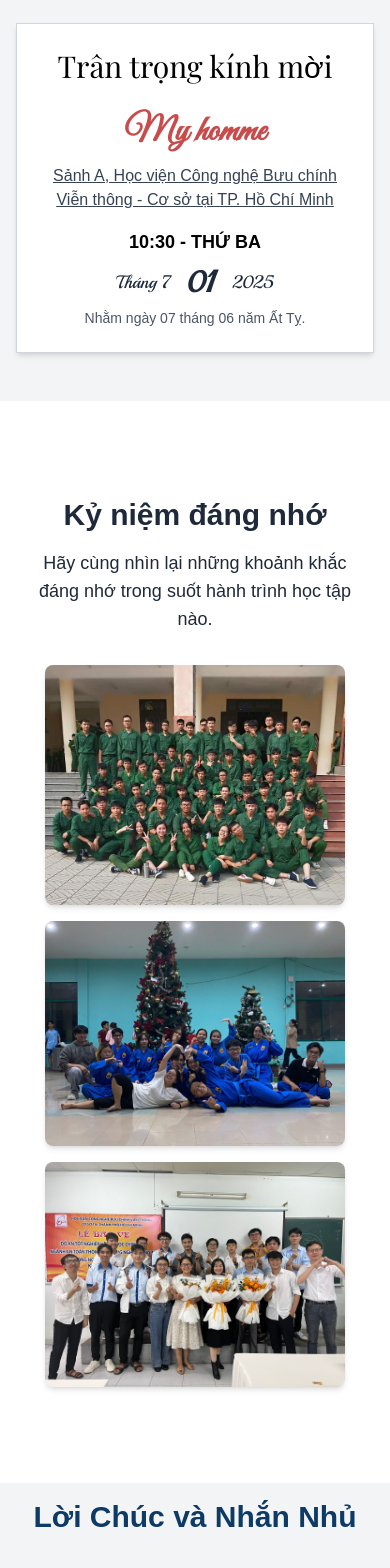
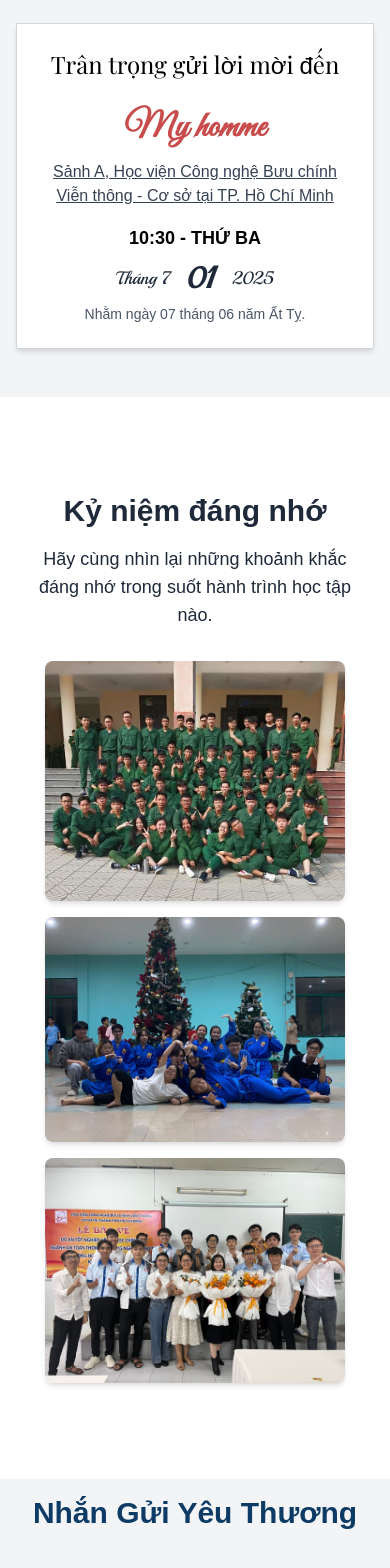
Before and after one commit to dinhhongkong/graduation-ceremony, a Next.js app: page / in a window 390 px wide. Shown: the part 2661-4229 px from the top of the page. Built offline with nearby package versions, Linux system fonts and the light colour scheme; grey boxes are pictures that could not be loaded; a web font is replaced by a local one.

Commit message:
update content

```diff
--- a/src/app/component/FormComponent.tsx
+++ b/src/app/component/FormComponent.tsx
@@ -4,12 +4,12 @@ const FormComponent: React.FC = () => {
   return (
     <div className="mx-auto p-4 bg-gray-100">
       <h2 className="text-3xl md:text-4xl text-[#0D3B66] font-bold text-center">
-        Lời Chúc và Nhắn Nhủ
+        Nhắn Gửi Yêu Thương
       </h2>
       <iframe
         src="https://docs.google.com/forms/d/e/1FAIpQLSeL7cHr-N24dFF_AmMpGjzfR-mL0PxYBzDVmt4-odIGWeWogw/viewform?embedded=true"
         width="100%"
-        height="900"
+        height="1600"
         className="border-none w-full"
         title="Google Form"
       >
--- a/src/app/component/InvitationCard.tsx
+++ b/src/app/component/InvitationCard.tsx
@@ -12,8 +12,8 @@ const InvitationCard: React.FC = () => {
           Thiệp mời dự lễ tốt nghiệp
         </h2>
         <div className="bg-white border border-gray-300 p-6 shadow-md">
-          <h3 className="text-3xl md:text-4xl text-black font-playfair text-center mb-4">
-            Trân trọng kính mời
+          <h3 className="text-2xl md:text-4xl text-black font-playfair text-center mb-4">
+            Trân trọng gửi lời mời đến
           </h3>
           {/* <img
           src="/img/invitation.jpg"
```
